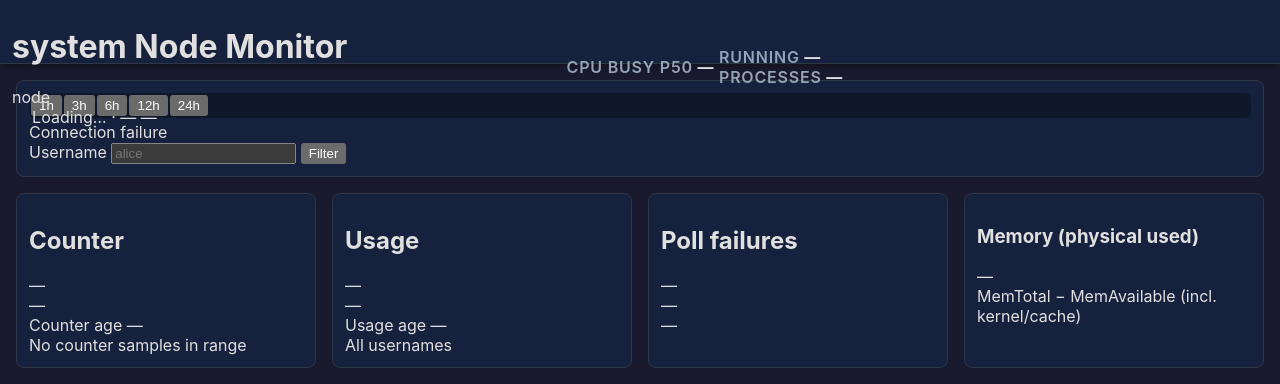
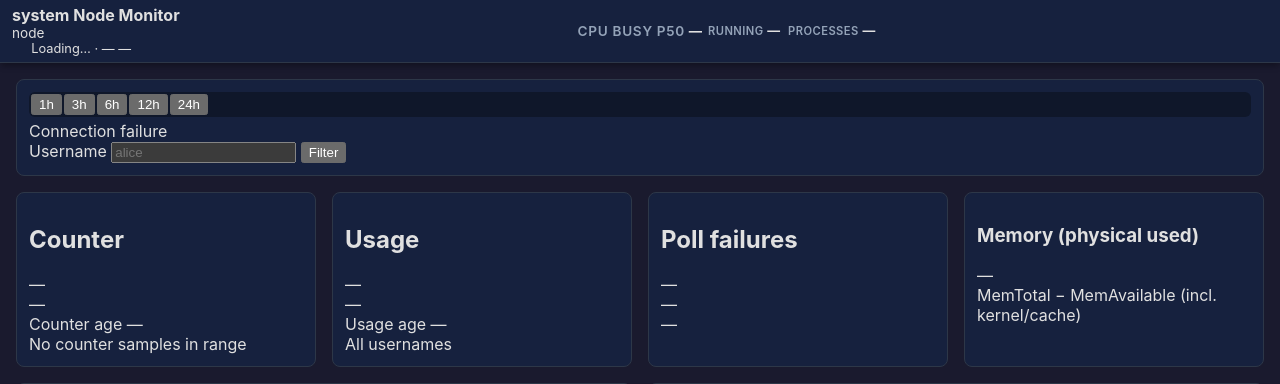
Before and after one commit to jtchilders/node-monitor, a FastAPI app: page / in a window 1280 px wide. Shown: the top 384 px of the page. Run offline with FastAPI, Linux system fonts and the light colour scheme; data that the repository does not hold is empty; some libraries are stand-ins or nearby versions.

Commit message:
fix(web/header): normalize header child margins/layout, overflow:hidden, assert contained bounding boxes + typography; add gap semantics tests (leading/internal/trailing/complete/mixed)

```diff
--- a/node_monitor/web/static/styles.css
+++ b/node_monitor/web/static/styles.css
@@ -26,12 +26,24 @@ body {
 .status-grid,
 .metric-grid,
 .detail-panel { min-width: 0; }
+.header-identity,
+.header-hero,
+.header-stats { margin-top: 0; margin-bottom: 0; line-height: 1.25; overflow: hidden; }
+.header-identity h1 { margin: 0; font-size: 1rem; line-height: 1.2; }
+.header-node { margin: 0; font-size: .85rem; line-height: 1.2; }
+.connection-line { margin: 0; font-size: .8rem; line-height: 1.2; white-space: nowrap; overflow: hidden; text-overflow: ellipsis; }
+.header-hero { text-align: center; font-size: .85rem; margin: 0; }
+.header-stats { display: flex; gap: .5rem; margin: 0; font-size: .8rem; align-items: center; }
+.header-stat { margin: 0; line-height: 1.2; }
+.header-stat .metric-label { font-size: .7rem; letter-spacing: .04em; }
+
 .dashboard-header {
   position: sticky;
   top: 0;
   z-index: 100;
   min-height: 40px;
   max-height: 64px;
+  overflow: hidden; /* keep header contents within 64px; prevent intercept */
   display: grid;
   grid-template-columns: minmax(0, 1fr) auto minmax(0, 1fr);
   align-items: center;
```
Also changed, not shown: tests/browser/test_dashboard_states.py (+16 -0 lines), tests/web/test_web_service.py (+46 -0 lines).
